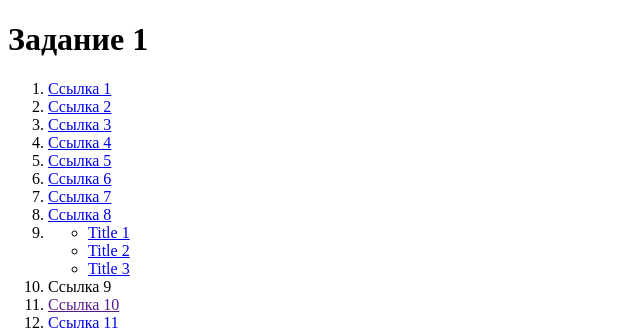
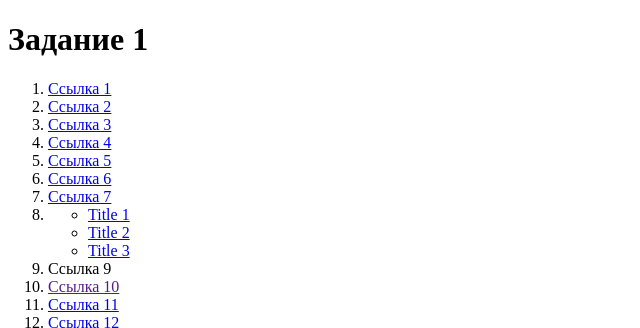
Before and after one commit to s0160159/web1, a plain HTML site: page index.html in a window 1280 px wide. Shown: the top 328 px of the page, without its empty margins (0-640 px from the left). Drawn offline with Linux system fonts and the light colour scheme.

Commit message:
Update index.html

```diff
--- a/index.html
+++ b/index.html
@@ -16,7 +16,6 @@
   <li><a href ="https://kubsu.ru/ru#end">Ссылка 5</a></li>
   <li><a href =“#top”>Ссылка 6</a></li>
   <li><a href ="https://kubsu.ru/ru/abiturient/news">Ссылка 7</a></li>
- <li><a href="https://kubsu.ru/ru">Ссылка 8</a></li>
       <li>
         <nav>
             <ul>
```
